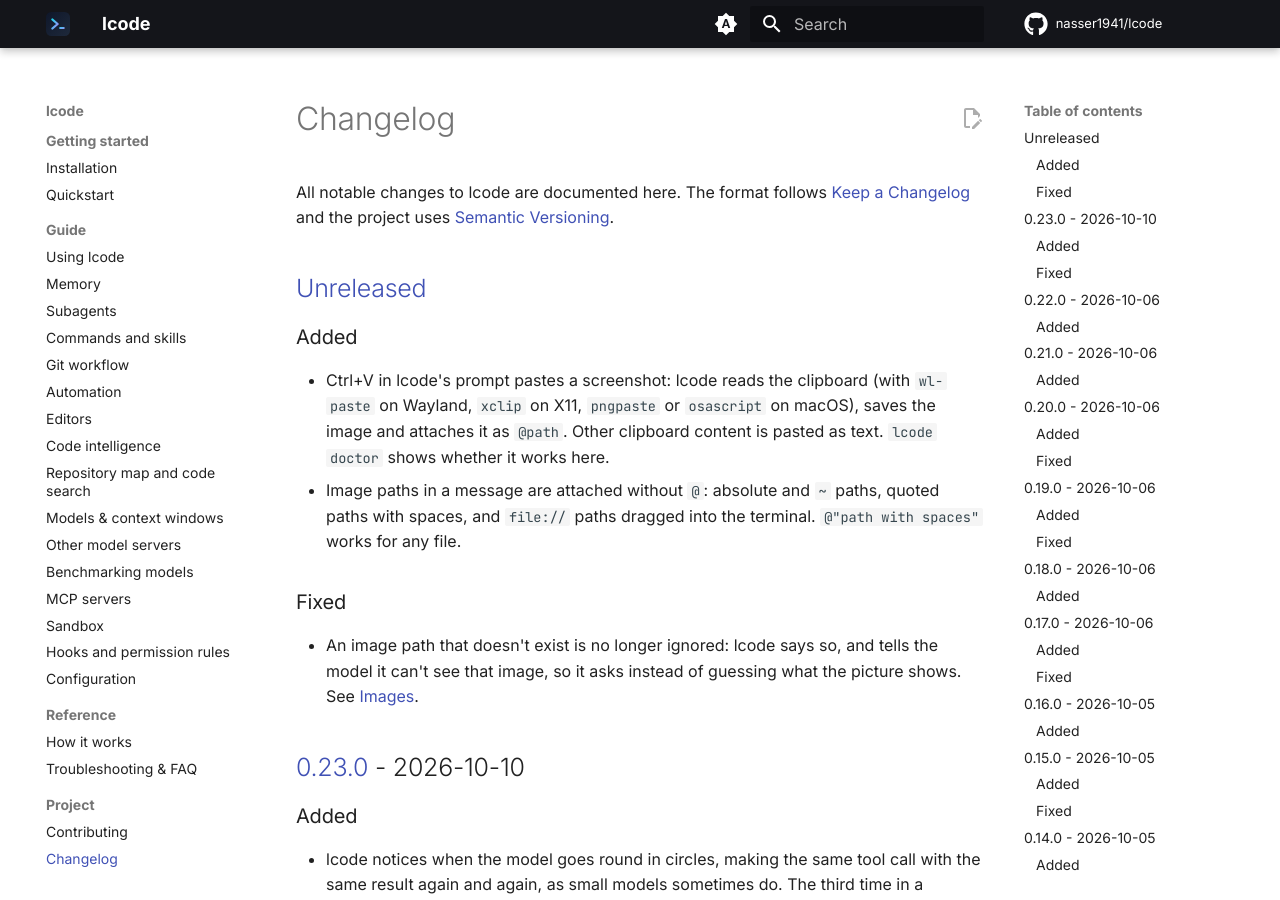
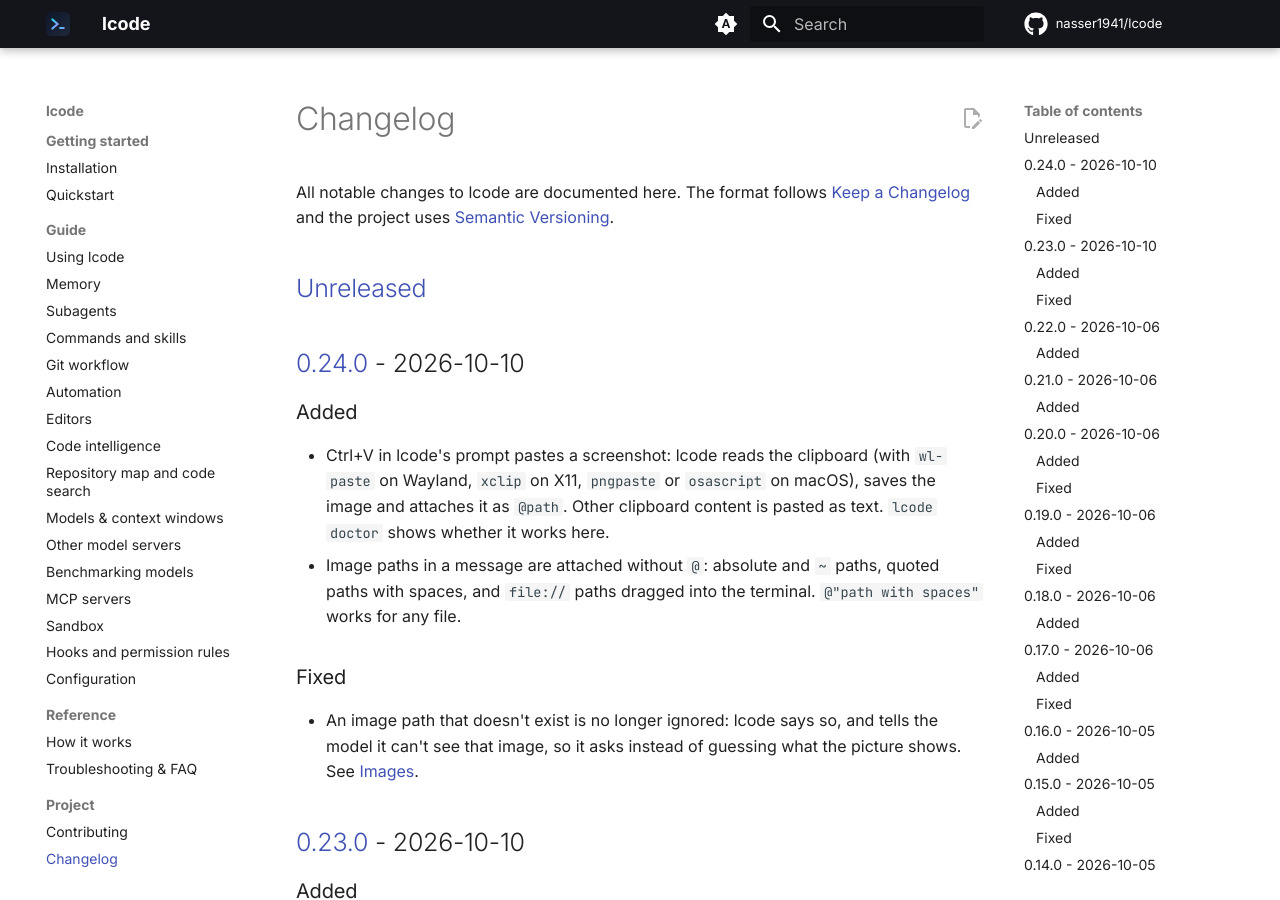
Before and after one commit to nasser1941/lcode, an MkDocs documentation site: the page built from docs/changelog.md, in a window 1280 px wide and 900 px high. Built offline with MkDocs 1.6.1 and Material for MkDocs 9.7.7, drawn with Linux system fonts in a browser that asks for light colours; comment, search, counter and statistics services are not loaded.

Commit message:
Release 0.24.0 (#99)
Co-authored-by: nasser1941 <9349840+nasser1941@users.noreply.github.com>
Co-authored-by: Claude Opus 5.5 <noreply@anthropic.com>

```diff
--- a/CHANGELOG.md
+++ b/CHANGELOG.md
@@ -5,6 +5,8 @@ All notable changes to lcode are documented here. The format follows
 [Semantic Versioning](https://semver.org/).
 
 ## [Unreleased]
+
+## [0.24.0] - 2026-10-10
 
 ### Added
 
@@ -522,7 +524,8 @@ First public release.
 - `AGENTS.md` project instructions and `/init` to generate them.
 - One-line installer for Linux and macOS.
 
-[Unreleased]: https://github.com/nasser1941/lcode/compare/v0.23.0...HEAD
+[Unreleased]: https://github.com/nasser1941/lcode/compare/v0.24.0...HEAD
+[0.24.0]: https://github.com/nasser1941/lcode/compare/v0.23.0...v0.24.0
 [0.23.0]: https://github.com/nasser1941/lcode/compare/v0.22.0...v0.23.0
 [0.22.0]: https://github.com/nasser1941/lcode/compare/v0.21.0...v0.22.0
 [0.21.0]: https://github.com/nasser1941/lcode/compare/v0.20.0...v0.21.0
--- a/src/lcode/__init__.py
+++ b/src/lcode/__init__.py
@@ -3,7 +3,7 @@
 From a program: `from lcode import Session` (see lcode.api).
 """
 
-__version__ = "0.23.0"
+__version__ = "0.24.0"
 
 API = ("Session", "Result", "Options", "SetupError")
 
```
Also changed, not shown: docs/quickstart.md (+1 -1 lines).
